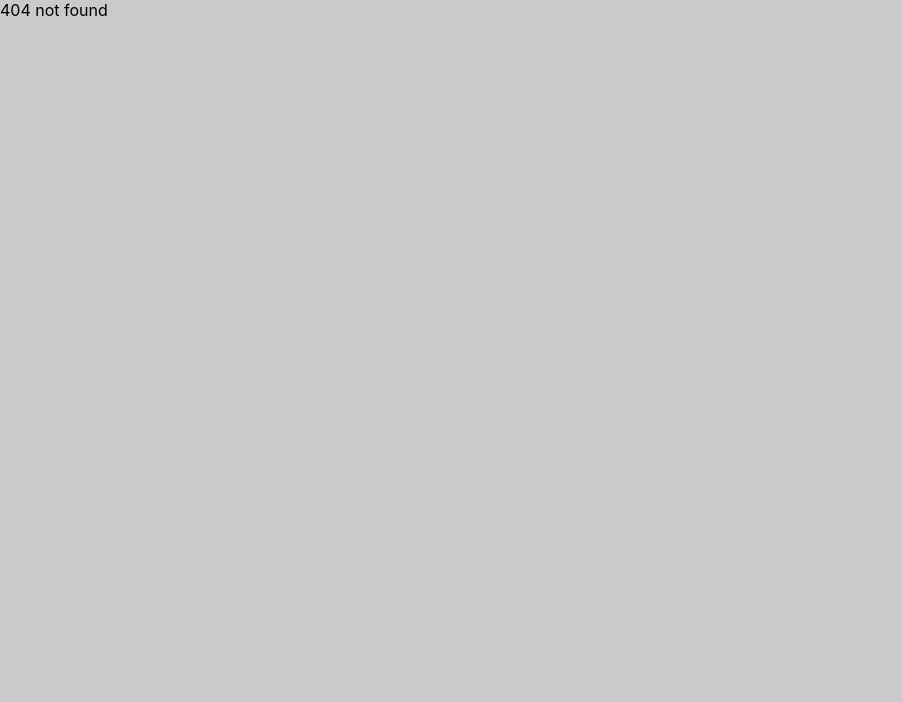
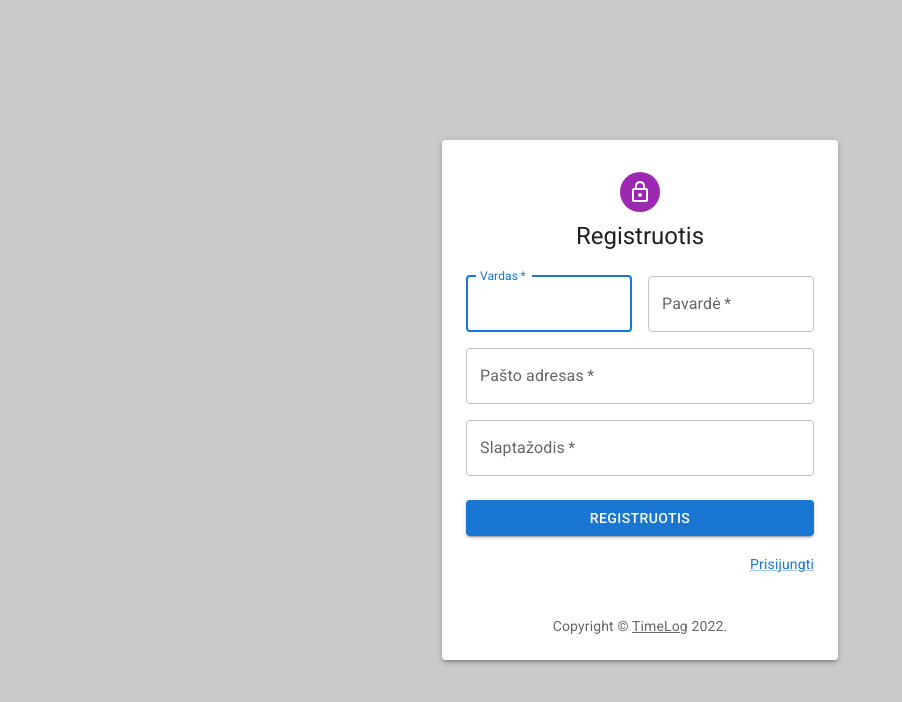
Before and after one commit to GintautasL/timelog, a React (Create React App) app: page /register in a window 1280 px wide. Before the commit this address had no page. Shown: the top 702 px of the page, without its empty margins (0-902 px from the left). Built offline with nearby package versions, Linux system fonts and the light colour scheme.

Commit message:
regsiter forma 1st

```diff
--- a/src/components/Header.js
+++ b/src/components/Header.js
@@ -12,8 +12,8 @@ import Button from "@mui/material/Button"
 import Tooltip from "@mui/material/Tooltip"
 import MenuItem from "@mui/material/MenuItem"
 
-const pages = ["Products", "Pricing", "Blog"]
-const settings = ["Profile", "Account", "Dashboard", "Logout"]
+const pages = ["Mano veiklos", "Pridėti naują"]
+const settings = ["Profile", "Logout"]
 
 export const Header = () => {
   const [anchorElNav, setAnchorElNav] = React.useState(null)
--- a/src/config.js
+++ b/src/config.js
@@ -1,5 +1,7 @@
-const BASE_URL = `http://localhost:8080`;
+const BASE_URL = `http://localhost:8080`
 
 export const urls = {
   login: `${BASE_URL}/login`,
-};
+  getMyActivities: `${BASE_URL}/user/activities`,
+  register: `${BASE_URL}/register`,
+}
--- a/src/index.js
+++ b/src/index.js
@@ -3,6 +3,8 @@ import "./index.css"
 import { BrowserRouter, Routes, Route } from "react-router-dom"
 import App from "./App"
 import { Login } from "./pages/Login"
+import { Register } from "./pages/Register"
+import { Activities } from "./pages/Activities"
 import { createTheme, ThemeProvider } from "@mui/material/styles"
 import * as Interceptors from "./interceptors"
 import { MainLayout } from "./layouts/MainLayout"
@@ -16,7 +18,9 @@ render(
       <Routes>
         <Route element={<MainLayout />}>
           <Route path="/login" element={<Login />} />
+          <Route path="/register" element={<Register />} />
           <Route path="/user" element={<div>user dashboard</div>} />
+          <Route path="/activities" element={<Activities />} />
           <Route path="*" element={<div>404 not found</div>} />
         </Route>
       </Routes>
--- /dev/null
+++ b/src/pages/Activities.js
@@ -0,0 +1,55 @@
+import * as React from "react"
+import Table from "@mui/material/Table"
+import TableBody from "@mui/material/TableBody"
+import TableCell from "@mui/material/TableCell"
+import TableContainer from "@mui/material/TableContainer"
+import TableHead from "@mui/material/TableHead"
+import TableRow from "@mui/material/TableRow"
+import Paper from "@mui/material/Paper"
+import { getMyActivities } from "../requests"
+
+function createData(name, calories, fat, carbs, protein) {
+  return { name, calories, fat, carbs, protein }
+}
+
+const rows = [
+  createData("Frozen yoghurt", 159, 6.0, 24, 4.0),
+  createData("Ice cream sandwich", 237, 9.0, 37, 4.3),
+  createData("Eclair", 262, 16.0, 24, 6.0),
+  createData("Cupcake", 305, 3.7, 67, 4.3),
+  createData("Gingerbread", 356, 16.0, 49, 3.9),
+]
+
+export const Activities = () => {
+  return (
+    <TableContainer component={Paper}>
+      <Table sx={{ minWidth: 650 }} aria-label="simple table">
+        <TableHead>
+          <TableRow>
+            <TableCell>Dessert (100g serving)</TableCell>
+            <TableCell align="right">Calories</TableCell>
+            <TableCell align="right">Fat&nbsp;(g)</TableCell>
+            <TableCell align="right">Carbs&nbsp;(g)</TableCell>
+            <TableCell align="right">Protein&nbsp;(g)</TableCell>
+          </TableRow>
+        </TableHead>
+        <TableBody>
+          {rows.map((row) => (
+            <TableRow
+              key={row.name}
+              sx={{ "&:last-child td, &:last-child th": { border: 0 } }}
+            >
+              <TableCell component="th" scope="row">
+                {row.name}
+              </TableCell>
+              <TableCell align="right">{row.calories}</TableCell>
+              <TableCell align="right">{row.fat}</TableCell>
+              <TableCell align="right">{row.carbs}</TableCell>
+              <TableCell align="right">{row.protein}</TableCell>
+            </TableRow>
+          ))}
+        </TableBody>
+      </Table>
+    </TableContainer>
+  )
+}
--- /dev/null
+++ b/src/pages/Register.js
@@ -0,0 +1,144 @@
+import * as React from "react"
+import Avatar from "@mui/material/Avatar"
+import Button from "@mui/material/Button"
+import CssBaseline from "@mui/material/CssBaseline"
+import TextField from "@mui/material/TextField"
+import FormControlLabel from "@mui/material/FormControlLabel"
+import Checkbox from "@mui/material/Checkbox"
+import Link from "@mui/material/Link"
+import Grid from "@mui/material/Grid"
+import Box from "@mui/material/Box"
+import LockOutlinedIcon from "@mui/icons-material/LockOutlined"
+import Typography from "@mui/material/Typography"
+import Container from "@mui/material/Container"
+import { createTheme, ThemeProvider } from "@mui/material/styles"
+
+import { registerRequest } from "../requests"
+import { Paper } from "@mui/material"
+
+function Copyright(props) {
+  return (
+    <Typography
+      variant="body2"
+      color="text.secondary"
+      align="center"
+      {...props}
+    >
+      {"Copyright © "}
+      <Link color="inherit" href="https://mui.com/">
+        TimeLog
+      </Link>{" "}
+      {new Date().getFullYear()}
+      {"."}
+    </Typography>
+  )
+}
+
+export const Register = () => {
+  const handleSubmit = (event) => {
+    event.preventDefault()
+    const data = new FormData(event.currentTarget)
+    console.log({
+      email: data.get("email"),
+      password: data.get("password"),
+    })
+  }
+
+  return (
+    <Container
+      component="main"
+      maxWidth="xs"
+      sx={{
+        display: "flex",
+        flexDirection: "column",
+        justifyContent: "center",
+        height: 1,
+      }}
+    >
+      <Paper elevation={3} sx={{ padding: "24px" }}>
+        <CssBaseline />
+        <Box
+          sx={{
+            display: "flex",
+            flexDirection: "column",
+            alignItems: "center",
+          }}
+        >
+          <Avatar sx={{ m: 1, bgcolor: "secondary.main" }}>
+            <LockOutlinedIcon />
+          </Avatar>
+          <Typography component="h1" variant="h5">
+            Registruotis
+          </Typography>
+          <Box
+            component="form"
+            noValidate
+            onSubmit={handleSubmit}
+            sx={{ mt: 3 }}
+          >
+            <Grid container spacing={2}>
+              <Grid item xs={12} sm={6}>
+                <TextField
+                  autoComplete="given-name"
+                  name="firstName"
+                  required
+                  fullWidth
+                  id="firstName"
+                  label="Vardas"
+                  autoFocus
+                />
+              </Grid>
+              <Grid item xs={12} sm={6}>
+                <TextField
+                  required
+                  fullWidth
+                  id="lastName"
+                  label="Pavardė"
+                  name="lastName"
+                  autoComplete="family-name"
+                />
+              </Grid>
+              <Grid item xs={12}>
+                <TextField
+                  required
+                  fullWidth
+                  id="email"
+                  label="Pašto adresas"
+                  name="email"
+                  autoComplete="email"
+                />
+              </Grid>
+              <Grid item xs={12}>
+                <TextField
+                  required
+                  fullWidth
+                  name="password"
+                  label="Slaptažodis"
+                  type="password"
+                  id="password"
+                  autoComplete="new-password"
+                />
+              </Grid>
+            </Grid>
+            <Button
+              type="submit"
+              fullWidth
+              variant="contained"
+              sx={{ mt: 3, mb: 2 }}
+            >
+              Registruotis
+            </Button>
+            <Grid container justifyContent="flex-end">
+              <Grid item>
+                <Link href="#" variant="body2">
+                  Prisijungti
+                </Link>
+              </Grid>
+            </Grid>
+          </Box>
+        </Box>
+        <Copyright sx={{ mt: 5 }} />
+      </Paper>
+    </Container>
+  )
+}
--- a/src/requests.js
+++ b/src/requests.js
@@ -14,3 +14,23 @@ export const loginRequest = (data) =>
     .catch(function (error) {
       console.log(error)
     })
+
+export const getMyActivities = (data) =>
+  axios
+    .get(urls.getMyActivities, data)
+    .then(function (response) {
+      console.log(response.data)
+    })
+    .catch(function (error) {
+      console.log(error)
+    })
+
+export const registerRequest = (data) =>
+  axios
+    .post(urls.register, data)
+    .then(function (response) {
+      window.location.href = "/login"
+    })
+    .catch(function (error) {
+      console.log(error)
+    })
```
